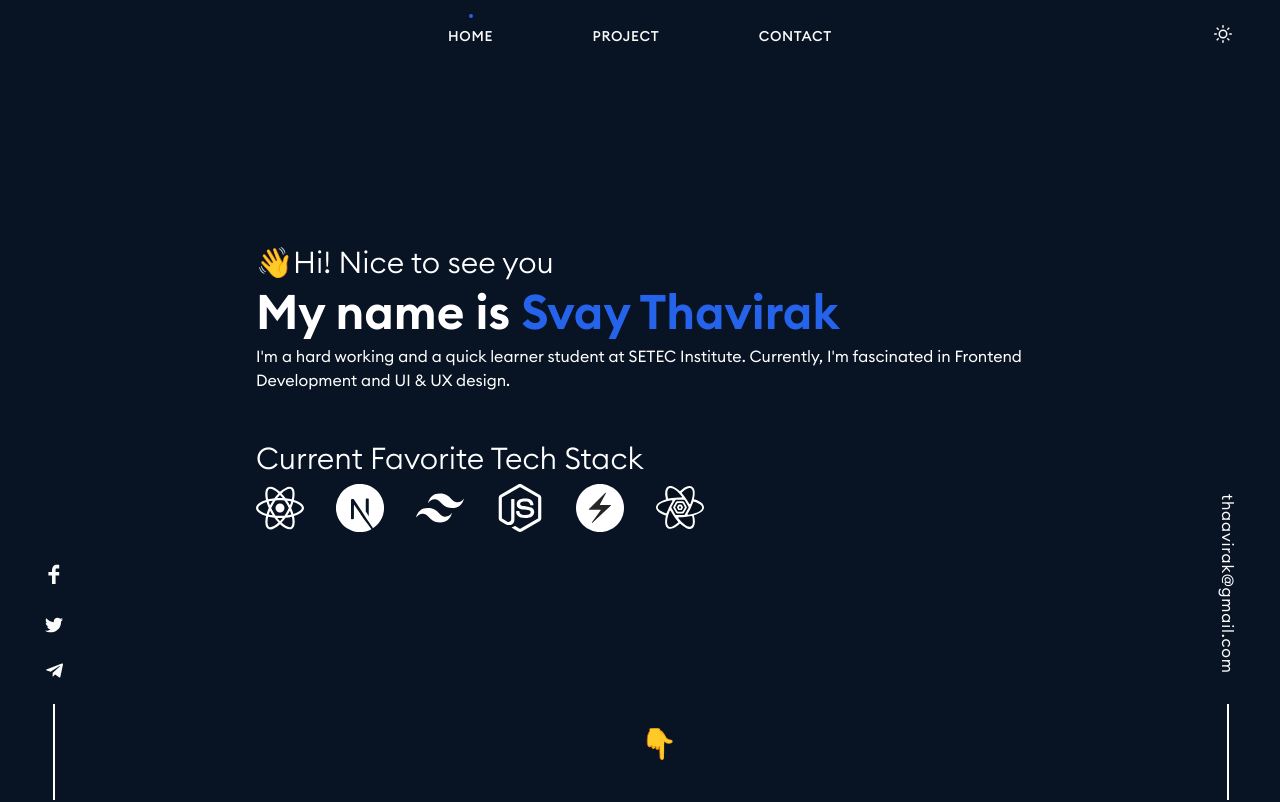
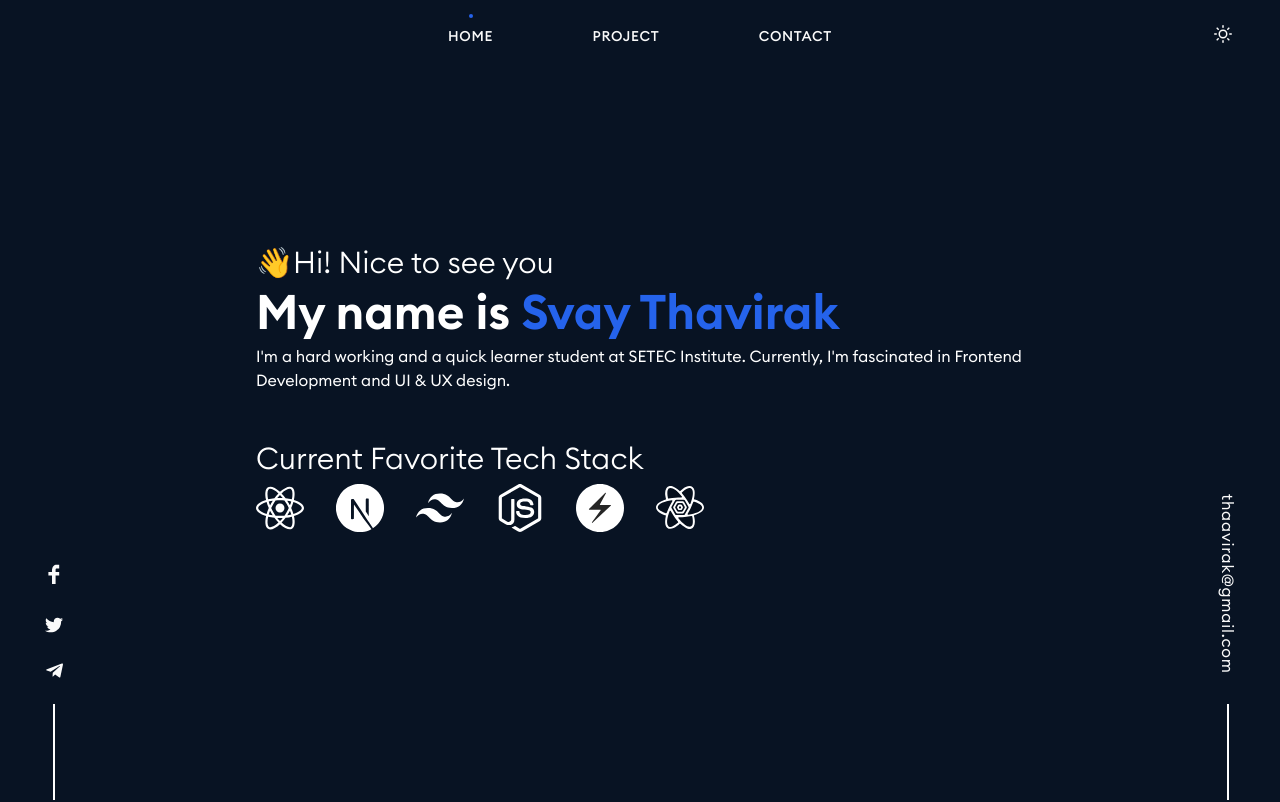
Before and after one commit to thavirak-svay/portfolio, a Next.js app: page / in a window 1280 px wide. Shown: the top 802 px of the page. Built offline with nearby package versions, Linux system fonts and the light colour scheme.

Commit message:
update:mobile nav

```diff
--- a/components/InView.jsx
+++ b/components/InView.jsx
@@ -5,7 +5,7 @@ import { useInView } from "react-intersection-observer";
 export default function InViewSection({ variants, ...props }) {
 	const controls = useAnimation();
 	const [ref, inView] = useInView({
-		threshold: 0.7,
+		threshold: 0.3,
 	});
 
 	useEffect(() => {
--- a/components/Nav.jsx
+++ b/components/Nav.jsx
@@ -29,12 +29,14 @@ export default function Nav() {
 
 	return (
 		<Disclosure>
-			{({ open }) => (
+			{({ open, close }) => (
 				<>
 					<header
 						id="navbar"
-						className={`fixed w-full border-b-2 ${y !== 0 ? "border-gray-800 dark:border-gray-50" : "border-transparent dark:border-transparent"}  dark:border-gray-50 z-20 ${
-							previousY >= y || y === 0 ? "top-0" : "top-[-70px]"
+						className={`fixed w-full border-b-2 ${
+							y !== 0 ? "border-gray-800 dark:border-gray-50" : "border-transparent dark:border-transparent"
+						}  dark:border-gray-50 z-20 top-0 ${
+							previousY >= y || y === 0 ? "md:top-0" : "md:top-[-70px]"
 						} transition-all h-[60px] md:h-[70px] bg-sand-200 dark:bg-sea-green-700`}
 					>
 						<motion.div variants={mobileNavbarContainer} initial="initial" animate="animate" className="flex md:hidden justify-between h-full items-center mx-4">
@@ -110,7 +112,7 @@ export default function Nav() {
 								className="flex flex-col bg-sand-200 w-full md:hidden border-b-2 border-blue-700 dark:border-gray-50 dark:bg-sea-green-700 justify-between uppercase text-sm font-medium tracking-wider gap-3 px-8 py-2"
 							>
 								{menu.map(({ id, name }) => (
-									<motion.div key={id} variants={mobileNavbarItem} className="flex items-center group">
+									<motion.div key={id} variants={mobileNavbarItem} className="flex items-center group" onClick={close}>
 										<span
 											className={`rounded-[50%] group-hover:bg-blue-600 dark:group-hover:bg-blue-700 w-1 h-1 transition duration-200 ${
 												active === id ? "bg-blue-700 dark:bg-blue-600" : ""
--- a/pages/index.jsx
+++ b/pages/index.jsx
@@ -3,7 +3,6 @@ import { motion } from "framer-motion";
 import Image from "next/image";
 import { SiSpring, SiReact, SiRedux, SiBootstrap } from "react-icons/si";
 import Tippy from "@tippyjs/react";
-import { AnimatePresence } from "framer-motion";
 
 import Nav from "@/components/Nav";
 import CustomLink from "@/components/CustomLink";
@@ -21,8 +20,7 @@ export default function Index() {
 			<motion.div variants={container} initial="initial" animate="animate" className={`flex flex-col w-full justify-center`}>
 				<section id="home" className={`flex justify-center items-center min-h-screen relative`}>
 					<div className="lg:px-[20%] px-[12%] ">
-						<div className="pb-6">
-							<article>
+						<article className="pb-6">
 							<motion.h3 variants={fadeUp} className="md:mb-2 font-light">
 								👋Hi! Nice to see you
 							</motion.h3>
@@ -37,9 +35,7 @@ export default function Index() {
 								I&apos;m a hard working and a quick learner student at SETEC Institute. Currently, I&apos;m fascinated in Frontend Development and UI & UX design.
 							</motion.p>
 						</article>
-						</div>
-						<div className="py-6">
-							<article>
+						<article className="py-6">
 							<motion.h3 variants={fadeUp} className="mb-2 font-light ">
 								Current Favorite Tech Stack
 							</motion.h3>
@@ -47,16 +43,6 @@ export default function Index() {
 								<TechStack />
 							</motion.div>
 						</article>
-						</div>
-
-						<motion.h3
-							initial={{ y: -20 }}
-							animate={{ y: 0 }}
-							transition={{ ease: "easeIn", duration: 0.5, repeat: Infinity, repeatType: "reverse" }}
-							className="absolute bottom-5 text-center mx-auto left-[50%]"
-						>
-							<a href="#project">👇</a>
-						</motion.h3>
 					</div>
 				</section>
 				<section id="project" className={`min-h-screen`}>
```
Also changed, not shown: tailwind.config.js (+12 -0 lines). Lines whose indentation alone changed are shown as unchanged.
